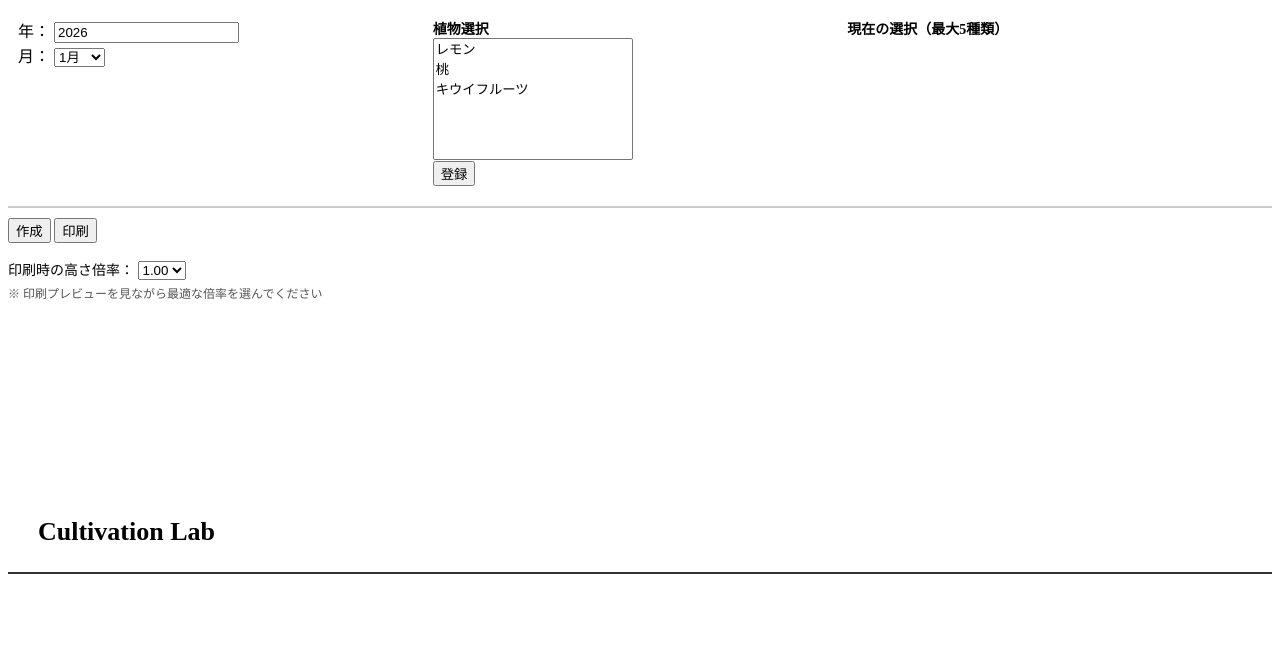
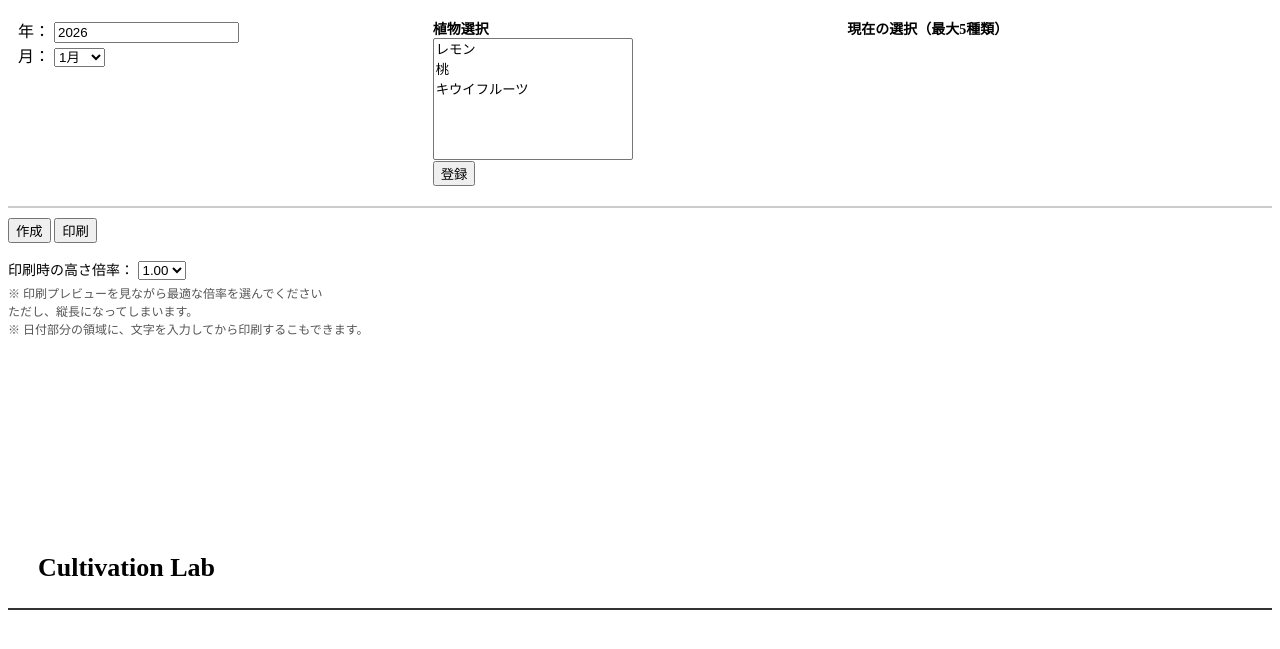
Before and after one commit to shiitake-garden/shiitake-garden.github.io, a Jekyll site: the page contents/calendar/plantcalendar.html, which Jekyll copies as it is, in a window 1280 px wide. Shown: the top 649 px of the page. Built offline with Jekyll 4.4.1, drawn with Linux system fonts in a browser that asks for light colours.

Commit message:
Update plantcalendar.html

```diff
--- a/contents/calendar/plantcalendar.html
+++ b/contents/calendar/plantcalendar.html
@@ -256,7 +256,9 @@
   </label>
 
   <div style="font-size:12px; color:#555; margin-top:4px;">
-    ※ 印刷プレビューを見ながら最適な倍率を選んでください
+    ※ 印刷プレビューを見ながら最適な倍率を選んでください<BR>
+    ただし、縦長になってしまいます。<BR>
+    ※ 日付部分の領域に、文字を入力してから印刷するこもできます。
   </div>
 </div>
 
```
